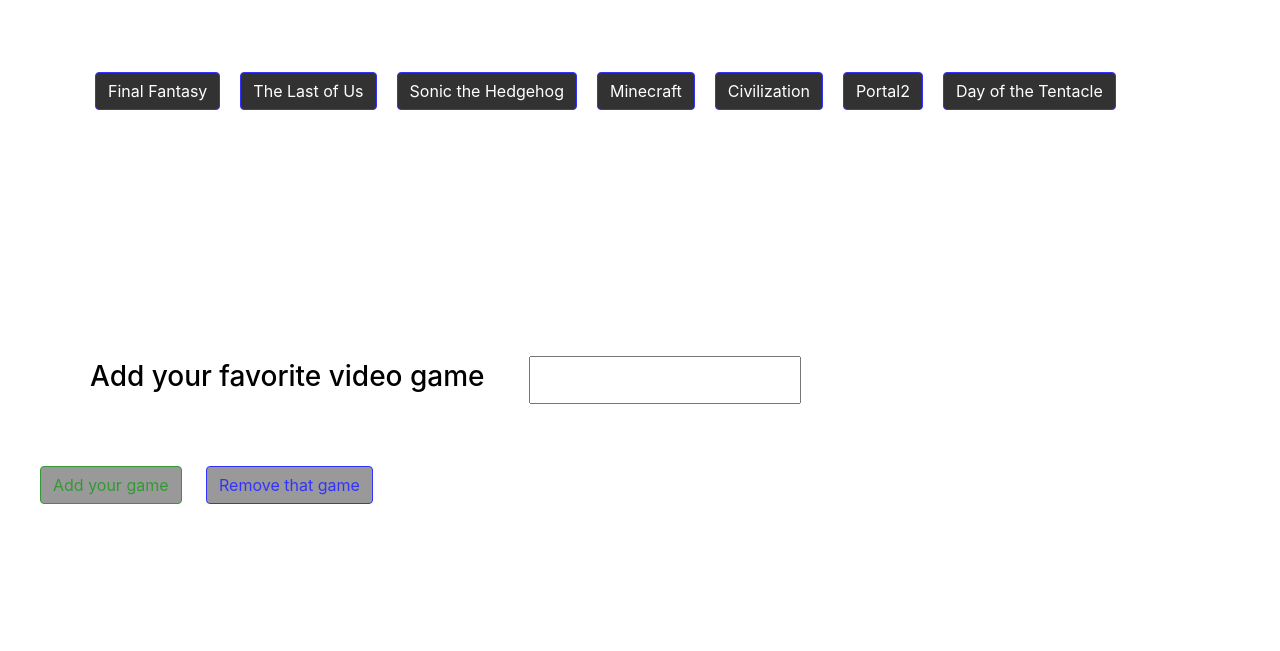
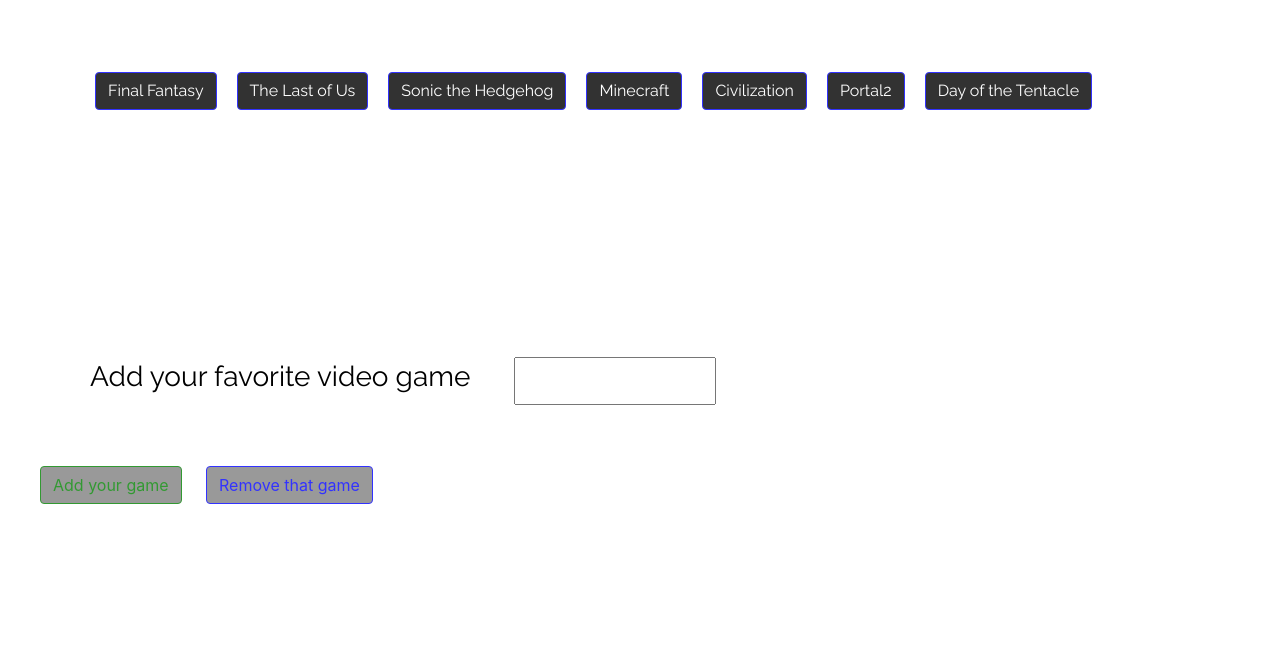
Before and after one commit to ReneeRenarde/giphy-api, a plain HTML site: page index.html in a window 1280 px wide. Shown: the part 149-800 px from the top of the page. Drawn offline with nearby package versions, Linux system fonts and the light colour scheme.

Commit message:
added font styling

```diff
--- a/assets/style.css
+++ b/assets/style.css
@@ -3,6 +3,7 @@
 	box-sizing: border-box;
 	margin: 10px;
 	padding: 10px;
+	font-family: 'Raleway', sans-serif;
 
 }
 
--- a/index.html
+++ b/index.html
@@ -10,6 +10,7 @@
     <link rel="stylesheet" href="https://stackpath.bootstrapcdn.com/bootstrap/4.4.1/css/bootstrap.min.css">
     <!-- stylesheet -->
     <link rel="stylesheet" type="text/css" href="assets/style.css">
+    <link href="https://fonts.googleapis.com/css?family=Raleway&display=swap" rel="stylesheet">
 </head>
 
 <body>
```
